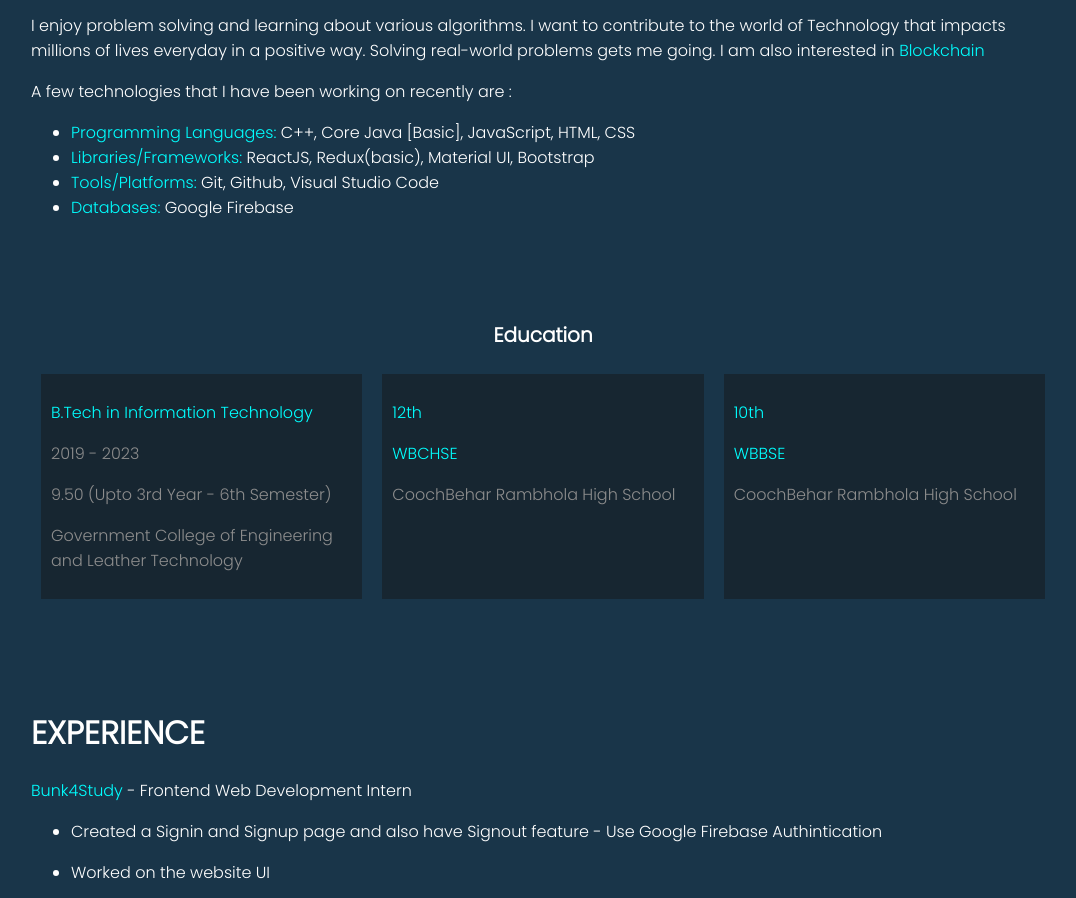
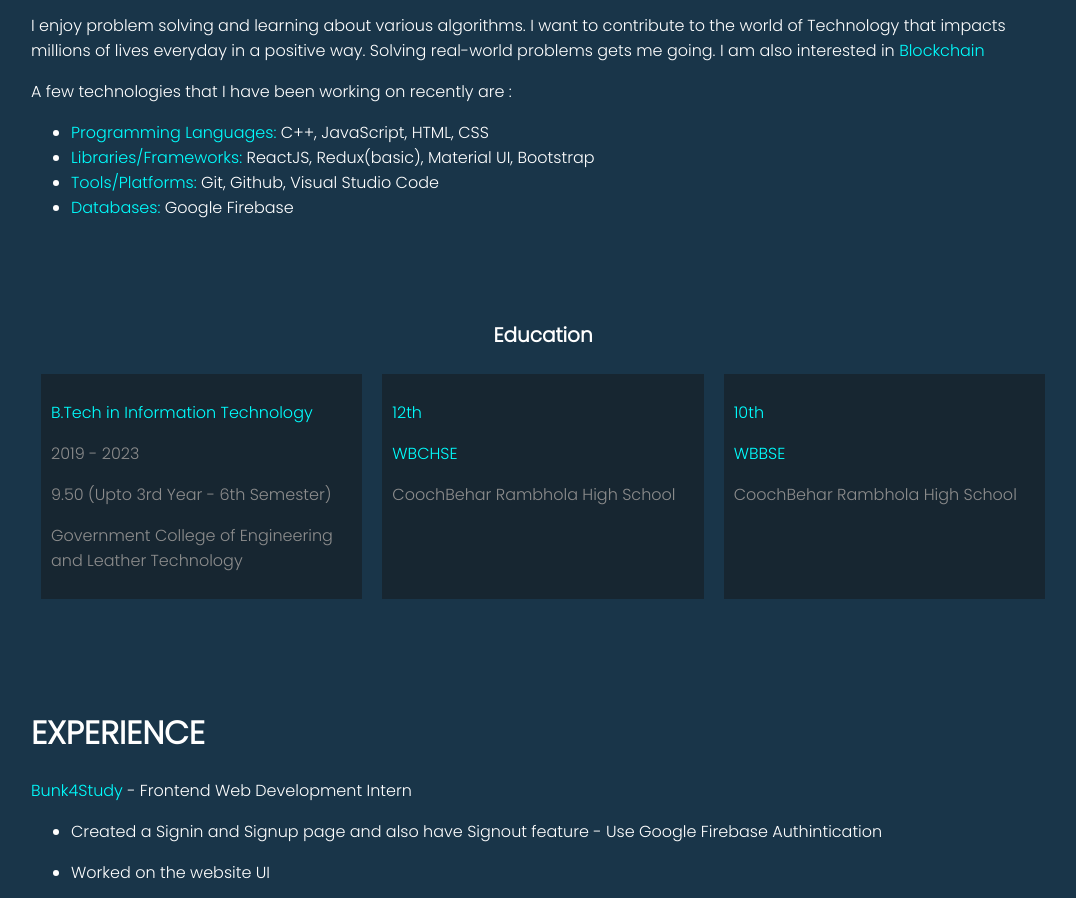
Before and after one commit to PritomDutta89/Portfolio_Website.github.io, a plain HTML site: page index.html in a window 1280 px wide. Shown: the part 1022-1920 px from the top of the page, without its empty margins (97-1173 px from the left). Drawn offline with nearby package versions, Linux system fonts and the light colour scheme.

Commit message:
Updated data

```diff
--- a/index.html
+++ b/index.html
@@ -42,7 +42,7 @@
         <p>
             A few technologies that I have been working on recently are :
             <ul>
-                <li> <span> Programming Languages: </span>C++, Core Java [Basic], JavaScript, HTML, CSS </li>
+                <li> <span> Programming Languages: </span>C++, JavaScript, HTML, CSS </li>
                 <li> <span>Libraries/Frameworks: </span>ReactJS, Redux(basic), Material UI, Bootstrap</li>
                 <li> <span>Tools/Platforms: </span>Git, Github, Visual Studio Code</li>
                 <li> <span>Databases: </span>Google Firebase</li>
```
